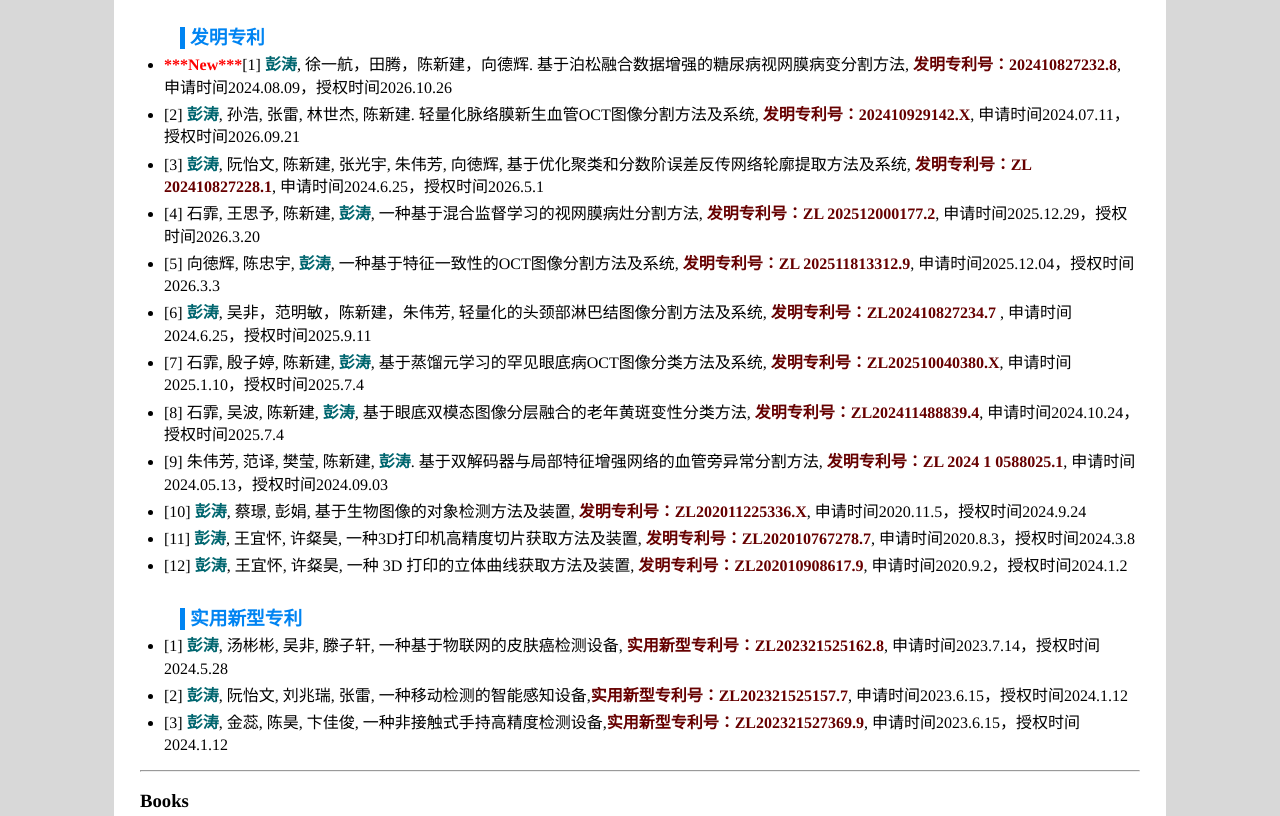
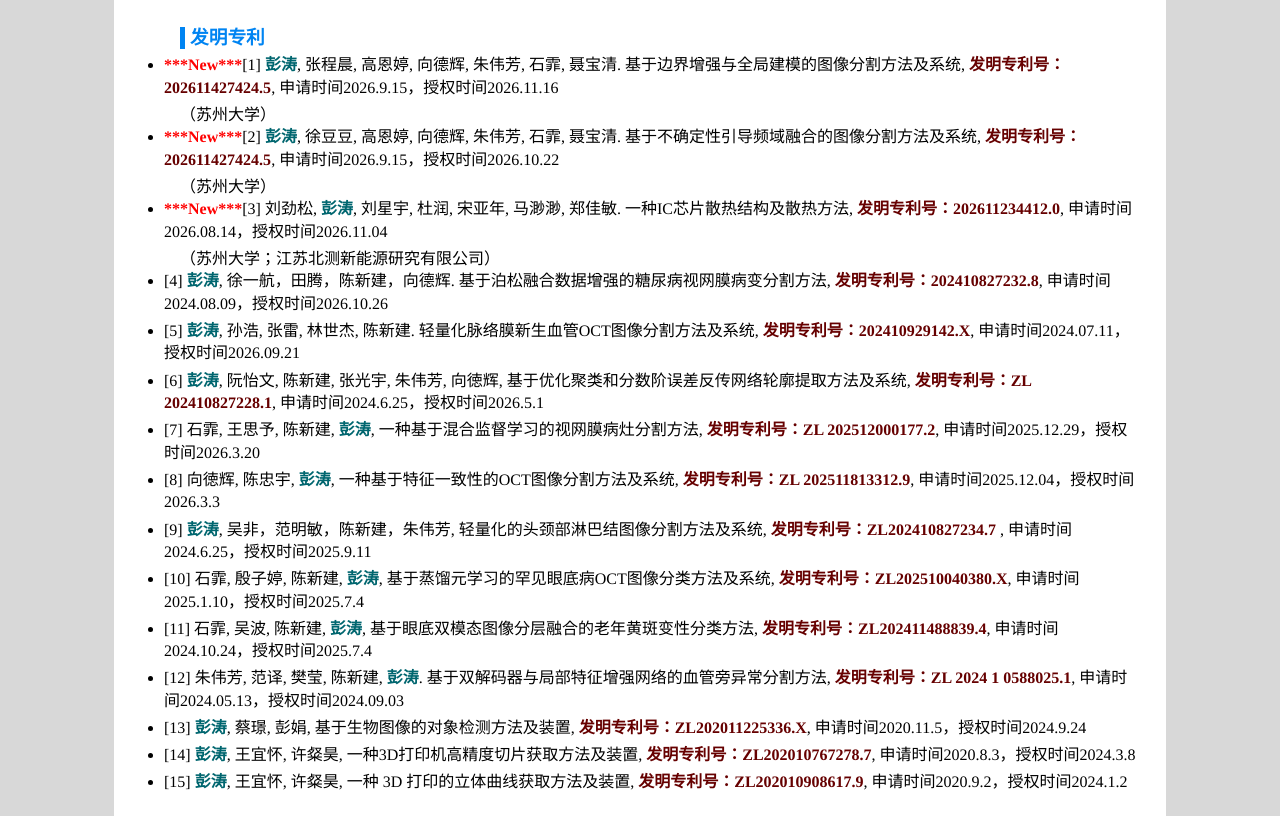
Before and after one commit to TaoPeng401/TaoPeng401.github.io, a plain HTML site: page index.html in a window 1280 px wide. Shown: the part 8381-9197 px from the top of the page. Drawn offline with Linux system fonts and the light colour scheme; some icons are missing; a web font is replaced by a local one.

Commit message:
Update index.html

```diff
--- a/index.html
+++ b/index.html
@@ -308,18 +308,21 @@ He is a member of the IEEE and the China Computer Federation (CCF). His research
     margin: 30px 0 5px;
     border-left: 5px solid #0084f2;">发明专利</h3>
 
-<li><strong><font color="#FF0000">***New***</font></strong>[1] <strong><font color="#00666f">彭涛</font></strong>, 徐一航，田腾，陈新建，向德辉. 基于泊松融合数据增强的糖尿病视网膜病变分割方法, <strong><font color="#660000">发明专利号：202410827232.8</font></strong>, 申请时间2024.08.09，授权时间2026.10.26</li>
-<li>[2] <strong><font color="#00666f">彭涛</font></strong>, 孙浩, 张雷, 林世杰, 陈新建. 轻量化脉络膜新生血管OCT图像分割方法及系统, <strong><font color="#660000">发明专利号：202410929142.X</font></strong>, 申请时间2024.07.11，授权时间2026.09.21</li>
-<li>[3] <strong><font color="#00666f">彭涛</font></strong>, 阮怡文, 陈新建, 张光宇, 朱伟芳, 向徳辉, 基于优化聚类和分数阶误差反传网络轮廓提取方法及系统, <strong><font color="#660000">发明专利号：ZL 202410827228.1</font></strong>, 申请时间2024.6.25，授权时间2026.5.1</li>
-<li>[4] 石霏, 王思予, 陈新建, <strong><font color="#00666f">彭涛</font></strong>, 一种基于混合监督学习的视网膜病灶分割方法, <strong><font color="#660000">发明专利号：ZL 202512000177.2</font></strong>, 申请时间2025.12.29，授权时间2026.3.20</li>
-<li>[5] 向徳辉, 陈忠宇, <strong><font color="#00666f">彭涛</font></strong>, 一种基于特征一致性的OCT图像分割方法及系统, <strong><font color="#660000">发明专利号：ZL 202511813312.9</font></strong>, 申请时间2025.12.04，授权时间2026.3.3</li>
-<li>[6] <strong><font color="#00666f">彭涛</font></strong>, 吴非，范明敏，陈新建，朱伟芳, 轻量化的头颈部淋巴结图像分割方法及系统, <strong><font color="#660000">发明专利号：ZL202410827234.7</font></strong> , 申请时间2024.6.25，授权时间2025.9.11</li>
-<li>[7] 石霏, 殷子婷, 陈新建, <strong><font color="#00666f">彭涛</font></strong>, 基于蒸馏元学习的罕见眼底病OCT图像分类方法及系统, <strong><font color="#660000">发明专利号：ZL202510040380.X</font></strong>, 申请时间2025.1.10，授权时间2025.7.4</li>
-<li>[8] 石霏, 吴波, 陈新建, <strong><font color="#00666f">彭涛</font></strong>, 基于眼底双模态图像分层融合的老年黄斑变性分类方法, <strong><font color="#660000">发明专利号：ZL202411488839.4</font></strong>, 申请时间2024.10.24，授权时间2025.7.4</li>
-<li>[9] 朱伟芳, 范译, 樊莹, 陈新建, <strong><font color="#00666f">彭涛</font></strong>. 基于双解码器与局部特征增强网络的血管旁异常分割方法, <strong><font color="#660000">发明专利号：ZL 2024 1 0588025.1</font></strong>, 申请时间2024.05.13，授权时间2024.09.03</li>
-<li>[10] <strong><font color="#00666f">彭涛</font></strong>, 蔡璟, 彭娟, 基于生物图像的对象检测方法及装置, <strong><font color="#660000">发明专利号：ZL202011225336.X</font></strong>, 申请时间2020.11.5，授权时间2024.9.24</li>
-<li>[11] <strong><font color="#00666f">彭涛</font></strong>, 王宜怀, 许粲昊, 一种3D打印机高精度切片获取方法及装置,  <strong><font color="#660000">发明专利号：ZL202010767278.7</font></strong>, 申请时间2020.8.3，授权时间2024.3.8</li>
-<li>[12] <strong><font color="#00666f">彭涛</font></strong>, 王宜怀, 许粲昊, 一种 3D 打印的立体曲线获取方法及装置, <strong><font color="#660000">发明专利号：ZL202010908617.9</font></strong>, 申请时间2020.9.2，授权时间2024.1.2</li>
+<li><strong><font color="#FF0000">***New***</font></strong>[1] <strong><font color="#00666f">彭涛</font></strong>, 张程晨, 高恩婷, 向德辉, 朱伟芳, 石霏, 聂宝清. 基于边界增强与全局建模的图像分割方法及系统, <strong><font color="#660000">发明专利号：202611427424.5</font></strong>, 申请时间2026.9.15，授权时间2026.11.16</li> （苏州大学）
+<li><strong><font color="#FF0000">***New***</font></strong>[2] <strong><font color="#00666f">彭涛</font></strong>, 徐豆豆, 高恩婷, 向德辉, 朱伟芳, 石霏, 聂宝清. 基于不确定性引导频域融合的图像分割方法及系统, <strong><font color="#660000">发明专利号：202611427424.5</font></strong>, 申请时间2026.9.15，授权时间2026.10.22</li> （苏州大学）
+<li><strong><font color="#FF0000">***New***</font></strong>[3] 刘劲松, <strong><font color="#00666f">彭涛</font></strong>, 刘星宇, 杜润, 宋亚年, 马渺渺, 郑佳敏. 一种IC芯片散热结构及散热方法, <strong><font color="#660000">发明专利号：202611234412.0</font></strong>, 申请时间2026.08.14，授权时间2026.11.04</li> （苏州大学；江苏北测新能源研究有限公司）
+<li>[4] <strong><font color="#00666f">彭涛</font></strong>, 徐一航，田腾，陈新建，向德辉. 基于泊松融合数据增强的糖尿病视网膜病变分割方法, <strong><font color="#660000">发明专利号：202410827232.8</font></strong>, 申请时间2024.08.09，授权时间2026.10.26</li>
+<li>[5] <strong><font color="#00666f">彭涛</font></strong>, 孙浩, 张雷, 林世杰, 陈新建. 轻量化脉络膜新生血管OCT图像分割方法及系统, <strong><font color="#660000">发明专利号：202410929142.X</font></strong>, 申请时间2024.07.11，授权时间2026.09.21</li>
+<li>[6] <strong><font color="#00666f">彭涛</font></strong>, 阮怡文, 陈新建, 张光宇, 朱伟芳, 向徳辉, 基于优化聚类和分数阶误差反传网络轮廓提取方法及系统, <strong><font color="#660000">发明专利号：ZL 202410827228.1</font></strong>, 申请时间2024.6.25，授权时间2026.5.1</li>
+<li>[7] 石霏, 王思予, 陈新建, <strong><font color="#00666f">彭涛</font></strong>, 一种基于混合监督学习的视网膜病灶分割方法, <strong><font color="#660000">发明专利号：ZL 202512000177.2</font></strong>, 申请时间2025.12.29，授权时间2026.3.20</li>
+<li>[8] 向徳辉, 陈忠宇, <strong><font color="#00666f">彭涛</font></strong>, 一种基于特征一致性的OCT图像分割方法及系统, <strong><font color="#660000">发明专利号：ZL 202511813312.9</font></strong>, 申请时间2025.12.04，授权时间2026.3.3</li>
+<li>[9] <strong><font color="#00666f">彭涛</font></strong>, 吴非，范明敏，陈新建，朱伟芳, 轻量化的头颈部淋巴结图像分割方法及系统, <strong><font color="#660000">发明专利号：ZL202410827234.7</font></strong> , 申请时间2024.6.25，授权时间2025.9.11</li>
+<li>[10] 石霏, 殷子婷, 陈新建, <strong><font color="#00666f">彭涛</font></strong>, 基于蒸馏元学习的罕见眼底病OCT图像分类方法及系统, <strong><font color="#660000">发明专利号：ZL202510040380.X</font></strong>, 申请时间2025.1.10，授权时间2025.7.4</li>
+<li>[11] 石霏, 吴波, 陈新建, <strong><font color="#00666f">彭涛</font></strong>, 基于眼底双模态图像分层融合的老年黄斑变性分类方法, <strong><font color="#660000">发明专利号：ZL202411488839.4</font></strong>, 申请时间2024.10.24，授权时间2025.7.4</li>
+<li>[12] 朱伟芳, 范译, 樊莹, 陈新建, <strong><font color="#00666f">彭涛</font></strong>. 基于双解码器与局部特征增强网络的血管旁异常分割方法, <strong><font color="#660000">发明专利号：ZL 2024 1 0588025.1</font></strong>, 申请时间2024.05.13，授权时间2024.09.03</li>
+<li>[13] <strong><font color="#00666f">彭涛</font></strong>, 蔡璟, 彭娟, 基于生物图像的对象检测方法及装置, <strong><font color="#660000">发明专利号：ZL202011225336.X</font></strong>, 申请时间2020.11.5，授权时间2024.9.24</li>
+<li>[14] <strong><font color="#00666f">彭涛</font></strong>, 王宜怀, 许粲昊, 一种3D打印机高精度切片获取方法及装置,  <strong><font color="#660000">发明专利号：ZL202010767278.7</font></strong>, 申请时间2020.8.3，授权时间2024.3.8</li>
+<li>[15] <strong><font color="#00666f">彭涛</font></strong>, 王宜怀, 许粲昊, 一种 3D 打印的立体曲线获取方法及装置, <strong><font color="#660000">发明专利号：ZL202010908617.9</font></strong>, 申请时间2020.9.2，授权时间2024.1.2</li>
 
 
 <h3 style="
```
